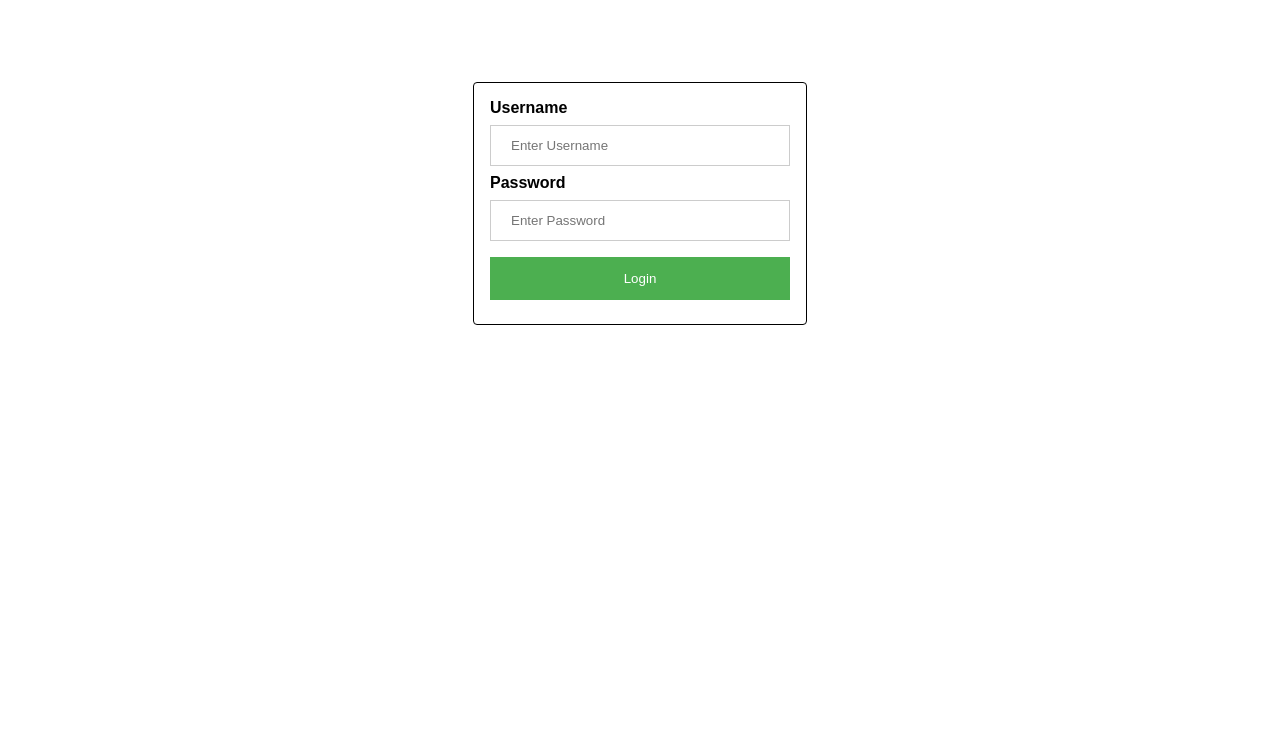
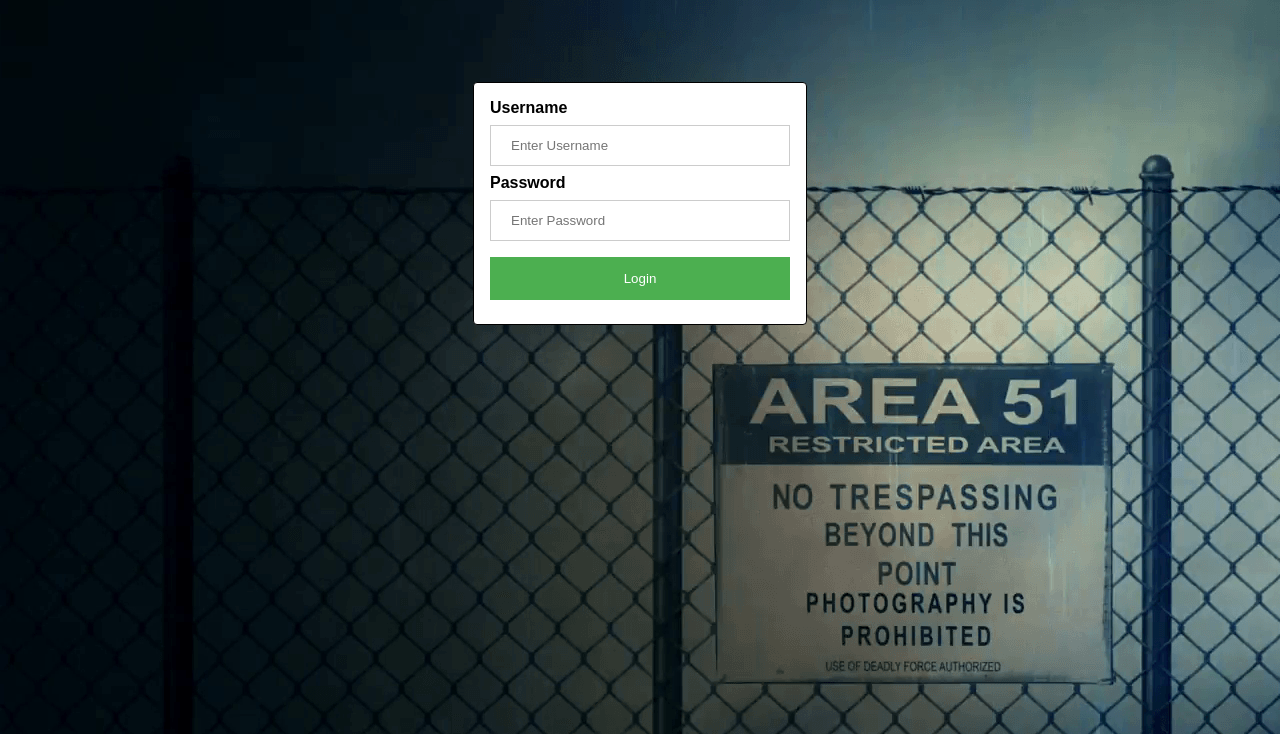
Before and after one commit to Alan-m-varghese/Area-51, a plain HTML site: page loginform.html in a window 1280 px wide. Shown: the part 66-800 px from the top of the page. Drawn offline with Linux system fonts and the light colour scheme.

Commit message:
Update styles.css

```diff
--- a/styles.css
+++ b/styles.css
@@ -1,6 +1,6 @@
 body {
     font-family: Arial, Helvetica, sans-serif;
-    background:area51bckground.png
+    background-image: url('area51bckground.png');
    }
 
    .container {
```
